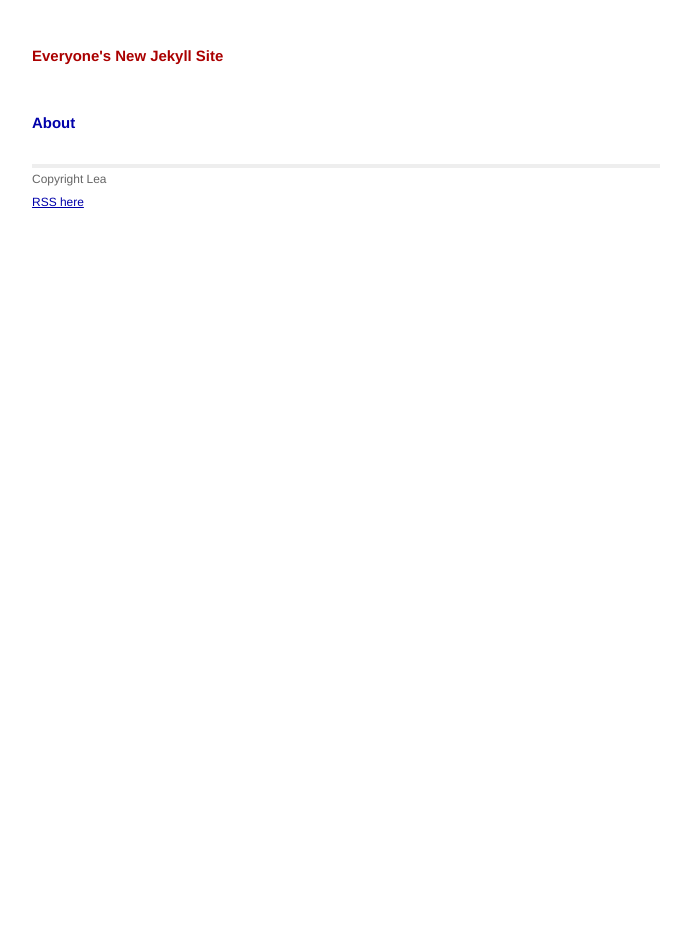
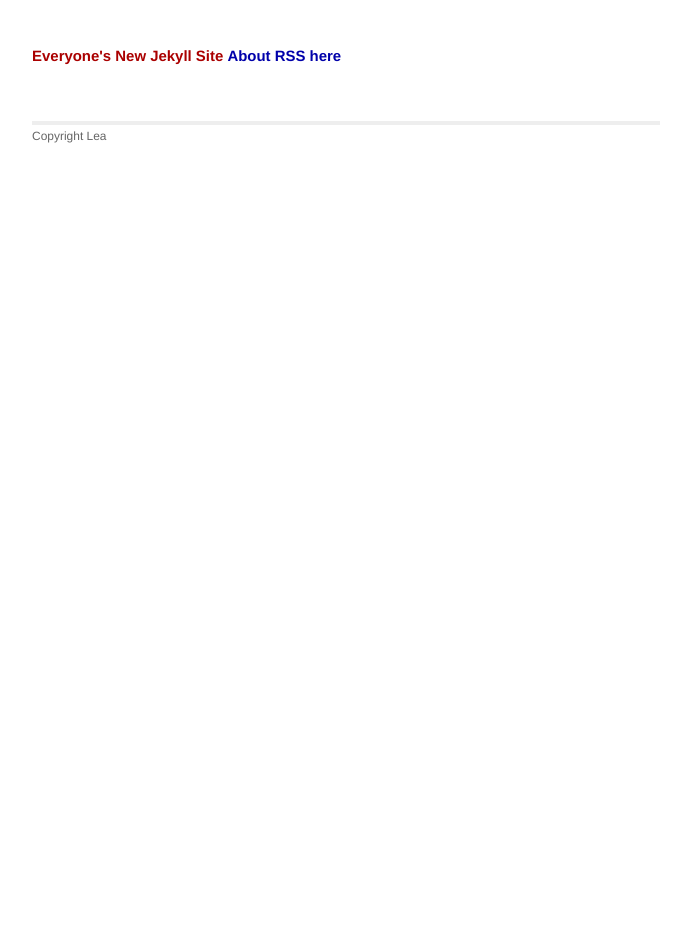
Before and after one commit to lealbaugh/portfolio, a Jekyll site: the page built from index.html, in a window 1280 px wide. Shown: the whole page, without its empty margins (294-985 px from the left). Built offline with Jekyll 4.4.1, drawn with Linux system fonts in a browser that asks for light colours.

Commit message:
Adds img folder, converts templates to "project"-based.

```diff
--- a/_config.yml
+++ b/_config.yml
@@ -1,5 +1,5 @@
 name: Everyone's New Jekyll Site
-url: localhost:4000
+url: http://www.instamatique.com/portfolio/
 markdown: kramdown
-pygments: true
+pygments: false
 permalink: none
--- a/_layouts/default.html
+++ b/_layouts/default.html
@@ -13,13 +13,11 @@
         <div class="site">
           <div class="header">
             <h1 class="title"><a href="/">{{ site.name }}</a></h1>
-            <p><a href="{{ site.url }}/about">About</a>
+            <span class="about"><a href="{{ site.root }}/about">About</span> <span class="rss"><a href="{{ site.root }}/rss.xml">RSS here</a></span>
           </div>
-
           {{ content }}
-
           <div class="footer">
-            Copyright Lea <br><a href="{{ site.url }}/rss.xml">RSS here</a>
+            <span class="copyright">Copyright Lea</span>
           </div>
         </div>
     </body>
--- a/_layouts/post.html
+++ b/_layouts/post.html
@@ -2,7 +2,7 @@
 layout: default
 ---
 <h2>{{ page.title }}</h2>
-<div class="post">
-	{% if page.preview-image %}<img src="{{ site.url }}/img/{{ page.preview-image }}">{% endif %}
+<div class="project">
+	{% if page.preview-image %}<img src="{{ site.root }}/img/{{ page.preview-image }}">{% endif %}
 	{{ content }}
 </div>
--- a/index.html
+++ b/index.html
@@ -3,11 +3,11 @@ layout: default
 title: Your New Jekyll Site
 ---
 
-<div class="posts">
-{% for post in site.posts %}
-<div class="project">
-    <h1><a href="{{ post.url }}">{{ post.title }}</a></h1>
-    {% if post.preview-image %}<img src="{{ site.url }}/img/{{ post.preview-image }}">{% endif %}
+<div class="projects">
+    {% for post in site.posts %}
+    <div class="preview">
+        <div class="title"><a href="{{ post.url }}">{{ post.title }}</a></div>
+        {% if post.preview-image %}<div class="preview-image"><a href="{{ post.url }}"><img src="{{ site.root }}/img/{{ post.preview-image }}"></a></div>{% endif %}
+    </div>
+    {% endfor %}
 </div>
-{% endfor %}
-</div>
```
Also changed, not shown: 2 other files.
